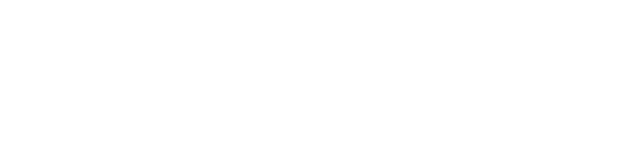
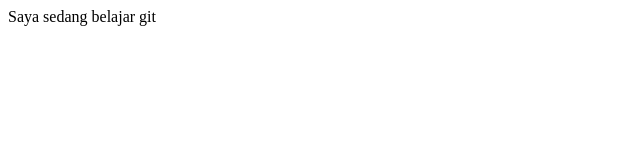
Before and after one commit to astikaist/praktikum-rpl-4, a plain HTML site: page index.html in a window 1280 px wide. Shown: the whole page, without its empty margins (0-640 px from the left). Drawn offline with Linux system fonts and the light colour scheme.

Commit message:
Update index.html

```diff
--- a/index.html
+++ b/index.html
@@ -1,7 +1,7 @@
 <html>
 <head>
 <body>
-<p></p>
+<p>Saya sedang belajar git</p>
 </body>
 </head>
 </html>
```
